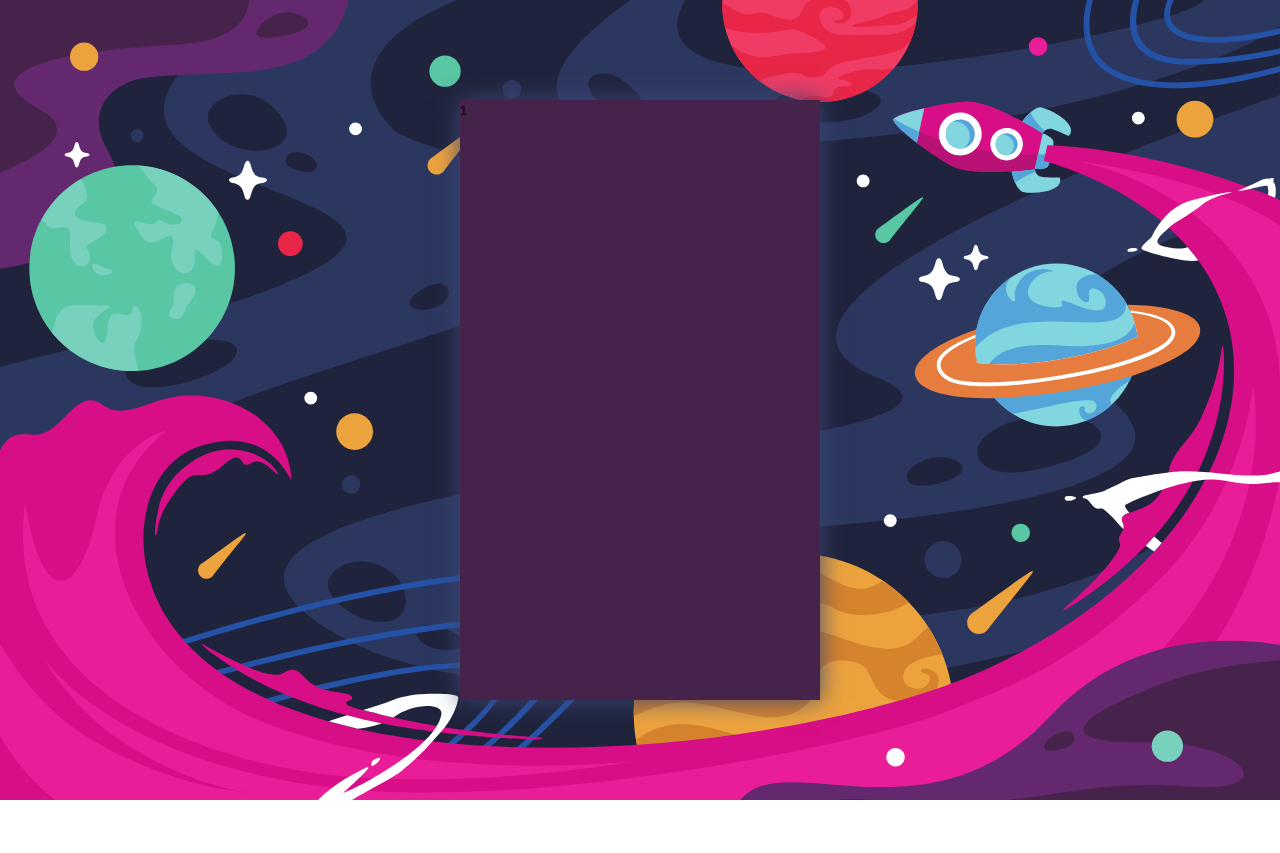
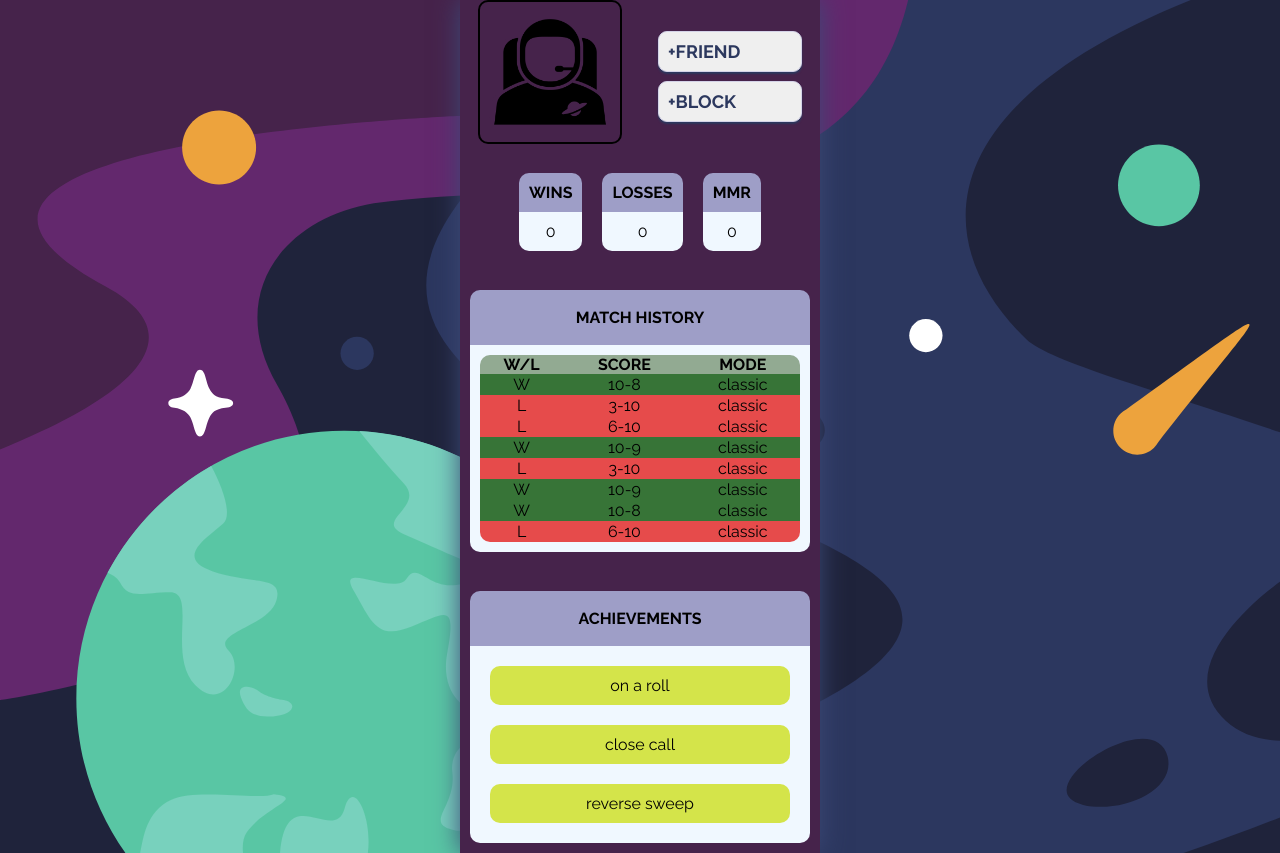
Before and after one commit to acharlas/42-transcendence, a React (Create React App) app in the folder front/react/: page /profile/1 in a window 1280 px wide. Before the commit the page ends 800 px from the top, so only its background shows below. Built offline with nearby package versions, Linux system fonts and the light colour scheme; no server answers.

Commit message:
some CSS for profile pages

```diff
--- a/front/react/src/profile/getUser.ts
+++ b/front/react/src/profile/getUser.ts
@@ -6,6 +6,9 @@ export interface GetUserDto {
 
 export interface User {
   nickname: string,
+  wins: number,
+  losses: number,
+  mmr: number,
 }
 
 export const getUser = async (params: GetUserDto): Promise<User> => {
--- /dev/null
+++ b/front/react/src/profile/profile.css
@@ -0,0 +1,202 @@
+table {
+  border-collapse: collapse;
+  border-spacing: 0;
+  width: 100%;
+  /* border: 1px solid #ddd; */
+}
+
+.profile__screen {
+  background: #46234b;
+  position: relative;
+  /* height: 600px; */
+  width: 360px;
+  box-shadow: 0px 0px 24px #3c4977;
+}
+
+.profile__button__container {
+  display: flex;
+  flex-direction: column;
+  align-items: center;
+  min-width: 40%;
+  margin: auto;
+}
+
+.profile__button {
+  display: inline-flex;
+  /*
+  background-color: antiquewhite;
+  margin: 0.5em;
+
+
+  box-shadow: 0px 2px 2px #2c385e;
+  border: 1px solid #d4d3e8;
+  align-items: center;*/
+  cursor: pointer;
+  transition: 0.2s;
+
+  display: flex;
+  align-items: center;
+
+  border-radius: 0.5em;
+  margin-top: 0.5em;
+  padding: 0.5em;
+  width: 100%;
+
+  color: #2c385e;
+  border: 1px solid #d4d3e8;
+  box-shadow: 0px 2px 2px #2c385e;
+
+  font-size: large;
+  font-weight: bold;
+}
+
+.profile__container {
+  background-image: url("../image/background-login.svg");
+  background-repeat: repeat-y;
+  background-size: auto;
+  min-height: 100vh;
+  max-height: fit-content;
+
+  display: flex;
+  align-items: center;
+  justify-content: center;
+  flex-wrap: wrap;
+}
+
+.profile__content {
+  display: flex;
+  flex-direction: column;
+  align-items: stretch;
+}
+
+/* header (avatar + nickname + friend/block) */
+
+.profile__avatar {
+  /* width: 100px; */
+  max-width: 40%;
+  height: auto;
+
+  border-radius: 10px;
+  /* border-radius: 50%; */
+  border: 2px solid rgb(0, 0, 0);
+  margin: auto;
+}
+
+.profile__avatar__container {
+  display: flex;
+  align-items: center;
+  flex-wrap: wrap;
+  /* margin: auto; */
+  /* width: 50%; */
+}
+
+.profile__nickname {
+  display: flexbox;
+  text-align: center;
+  margin: auto;
+}
+
+/* stats */
+
+.profile__stats__container {
+  display: flex;
+  flex-wrap: wrap;
+  flex-direction: row;
+  justify-content: center;
+}
+
+/* panels */
+
+.profile__panel {
+  display: flex;
+  background-color: blue;
+}
+
+.profile__panel__title {
+  padding-top: 0.5em;
+  padding-bottom: 0.5em;
+
+  font-weight: bold;
+  text-align: center;
+}
+
+.profile__bubble {
+  background-color: rgb(158, 158, 199);
+  border-radius: 10px;
+  padding: 10px;
+  margin: 10px;
+
+  text-align: center;
+}
+
+.profile__panel__top {
+  background-color: rgb(158, 158, 199);
+  border-radius: 10px 10px 0 0;
+  padding: 10px;
+  margin: 10px 10px 0;
+
+  font-weight: bold;
+  text-align: center;
+}
+
+.profile__panel__bottom {
+  background-color: aliceblue;
+  border-radius: 0 0 10px 10px;
+  padding: 10px;
+  margin: 0 10px 10px;
+
+  text-align: center;
+}
+
+/* match history */
+
+.profile__hist {
+  overflow-x: auto;
+  overflow-y: auto;
+}
+
+.profile__hist table {
+  border-radius: 10px;
+  overflow: hidden;
+}
+
+.profile__hist__head {
+  background-color: rgb(146, 170, 146);
+}
+
+.profile__hist__w {
+  background-color: rgb(55, 116, 55);
+}
+
+.profile__hist__l {
+  background-color: rgb(230, 75, 75);
+}
+
+.profile__list__head th {
+  padding-top: 1px;
+  padding-bottom: 1px;
+  font-weight: bold;
+}
+
+.profile__hist__w th {
+  padding-top: 1px;
+  padding-bottom: 1px;
+  font-weight: normal;
+}
+
+.profile__hist__l th {
+  padding-top: 1px;
+  padding-bottom: 1px;
+  font-weight: normal;
+}
+
+/* achievements */
+
+.profile__achiev__list {
+  display: flex;
+  flex-direction: column;
+}
+
+.profile__achiev {
+  background-color: rgb(212, 228, 74);
+}
--- a/front/react/src/profile/profile_component.tsx
+++ b/front/react/src/profile/profile_component.tsx
@@ -1,8 +1,11 @@
 import React, { useEffect, useState } from "react";
 import { useParams, useNavigate } from 'react-router-dom'
+import { FaRocket } from "react-icons/fa";
 
 import { User, getUser } from "./getUser";
+import defaultPicture from "../image/defaultPicture.png"
 import "../style.css";
+import "./profile.css";
 
 export default function ProfilePage() {
 
@@ -14,7 +17,7 @@ export default function ProfilePage() {
 
   // State variables
   const { id } = useParams();
-  const [userData, setUserData] = useState<User>({ nickname: '' });
+  const [userData, setUserData] = useState<User>({ nickname: '', wins: 0, losses: 0, mmr: 0 });
 
   useEffect(() => {
     const fetchUserData = async () => {
@@ -37,19 +40,140 @@ export default function ProfilePage() {
         })
     }
     fetchUserData();
+    // eslint-disable-next-line react-hooks/exhaustive-deps
   }, [])
+
+  // FRIEND
+  const addFriend = async (event: React.MouseEvent<HTMLButtonElement>) => {
+    event.preventDefault();
+  }
+  const removeFriend = async (event: React.MouseEvent<HTMLButtonElement>) => {
+    event.preventDefault();
+  }
+
+  // BLOCK
+  const addBlock = async (event: React.MouseEvent<HTMLButtonElement>) => {
+    event.preventDefault();
+  }
+  const removeBlock = async (event: React.MouseEvent<HTMLButtonElement>) => {
+    event.preventDefault();
+  }
+
   return (
-    <div className="container">
-      <div className="settings_screen">
-        <div className="screen__content">
+    <div className="profile__container">
+      <div className="profile__screen">
+        <div className="profile__content ">
+
           <div>
-            {id}
+
+            <div className="profile__nickname">
+              {userData.nickname}
+            </div>
+
+            <div className="profile__avatar__container">
+              <img className="profile__avatar"
+                src={defaultPicture}
+                alt="" />
+              {/*TODO: display profile pictures */}
+
+              <div className="profile__button__container">
+
+                <button className="profile__button"
+                  onClick={addFriend}>
+                  +FRIEND
+                </button>
+                {/* <button className="profile__button"
+                  onClick={removeFriend}>
+                  -FRIEND
+                </button> */}
+                <button className="profile__button"
+                  onClick={addBlock}>
+                  +BLOCK
+                </button>
+                {/* <button className="profile__button"
+                  onClick={removeBlock}>
+                  -BLOCK
+                </button> */}
+              </div>
+            </div>
+
           </div>
-          <div>
-            {userData.nickname}
+
+          <br></br>
+
+          <div className="profile__stats__container">
+            <div className="profile__stats__unit">
+              <div className="profile__panel__top">
+                WINS
+              </div>
+              <div className="profile__panel__bottom">
+                {userData.wins}
+              </div>
+            </div>
+
+            <div className="profile__stats__unit">
+              <div className="profile__panel__top">
+                LOSSES
+              </div>
+              <div className="profile__panel__bottom">
+                {userData.losses}
+              </div>
+            </div>
+
+            <div className="profile__stats__unit">
+              <div className="profile__panel__top">
+                MMR
+              </div>
+              <div className="profile__panel__bottom">
+                {userData.mmr}
+              </div>
+            </div>
           </div>
+
+          <br></br>
+
+          <div className="profile__panel__top">
+            <div className="profile__panel__title">
+              MATCH HISTORY
+            </div>
+          </div>
+          <div className="profile__panel__bottom profile__hist">
+            {/*TODO: match history*/}
+            <table>
+              <tr className="profile__hist__head"><th>W/L</th><th>SCORE</th><th>MODE</th></tr>
+              <tr className="profile__hist__w"><th>W</th><th>10-8</th><th>classic</th></tr>
+              <tr className="profile__hist__l"><th>L</th><th>3-10</th><th>classic</th></tr>
+              <tr className="profile__hist__l"><th>L</th><th>6-10</th><th>classic</th></tr>
+              <tr className="profile__hist__w"><th>W</th><th>10-9</th><th>classic</th></tr>
+              <tr className="profile__hist__l"><th>L</th><th>3-10</th><th>classic</th></tr>
+              <tr className="profile__hist__w"><th>W</th><th>10-9</th><th>classic</th></tr>
+              <tr className="profile__hist__w"><th>W</th><th>10-8</th><th>classic</th></tr>
+              <tr className="profile__hist__l"><th>L</th><th>6-10</th><th>classic</th></tr>
+            </table>
+          </div>
+
+          <br></br>
+
+          <div className="profile__panel__top">
+            <div className="profile__panel__title">
+              ACHIEVEMENTS
+            </div>
+          </div>
+          <div className="profile__panel__bottom profile__achiev__list">
+            {/*TODO: achievements */}
+            <div className="profile__achiev profile__bubble">
+              on a roll
+            </div>
+            <div className="profile__achiev profile__bubble">
+              close call
+            </div>
+            <div className="profile__achiev profile__bubble">
+              reverse sweep
+            </div>
+          </div>
+
         </div>
       </div>
-    </div>
+    </div >
   );
 }
--- a/front/react/src/settings/settings.css
+++ b/front/react/src/settings/settings.css
@@ -8,9 +8,9 @@
   font-size: large;
 }
 
-/* profile picture */
+/* avatar */
 
-.settings__profile__picture {
+.settings__avatar {
   width: 100px;
   max-width: 100%;
   height: auto;
@@ -19,7 +19,7 @@
   border: 2px solid rgb(0, 0, 0);
 }
 
-.settings__profile__picture__container {
+.settings__avatar__container {
   display: flex;
   flex-wrap: nowrap;
   /* align-items: center; */
--- a/front/react/src/settings/settings_component.tsx
+++ b/front/react/src/settings/settings_component.tsx
@@ -236,8 +236,8 @@ export default function Profile() {
             <div className="settings__subtitle">
               Profile picture
             </div>
-            <div className="settings__profile__picture__container">
-              <img className="settings__profile__picture"
+            <div className="settings__avatar__container">
+              <img className="settings__avatar"
                 src={defaultPicture}
                 alt="" />
               {
```
